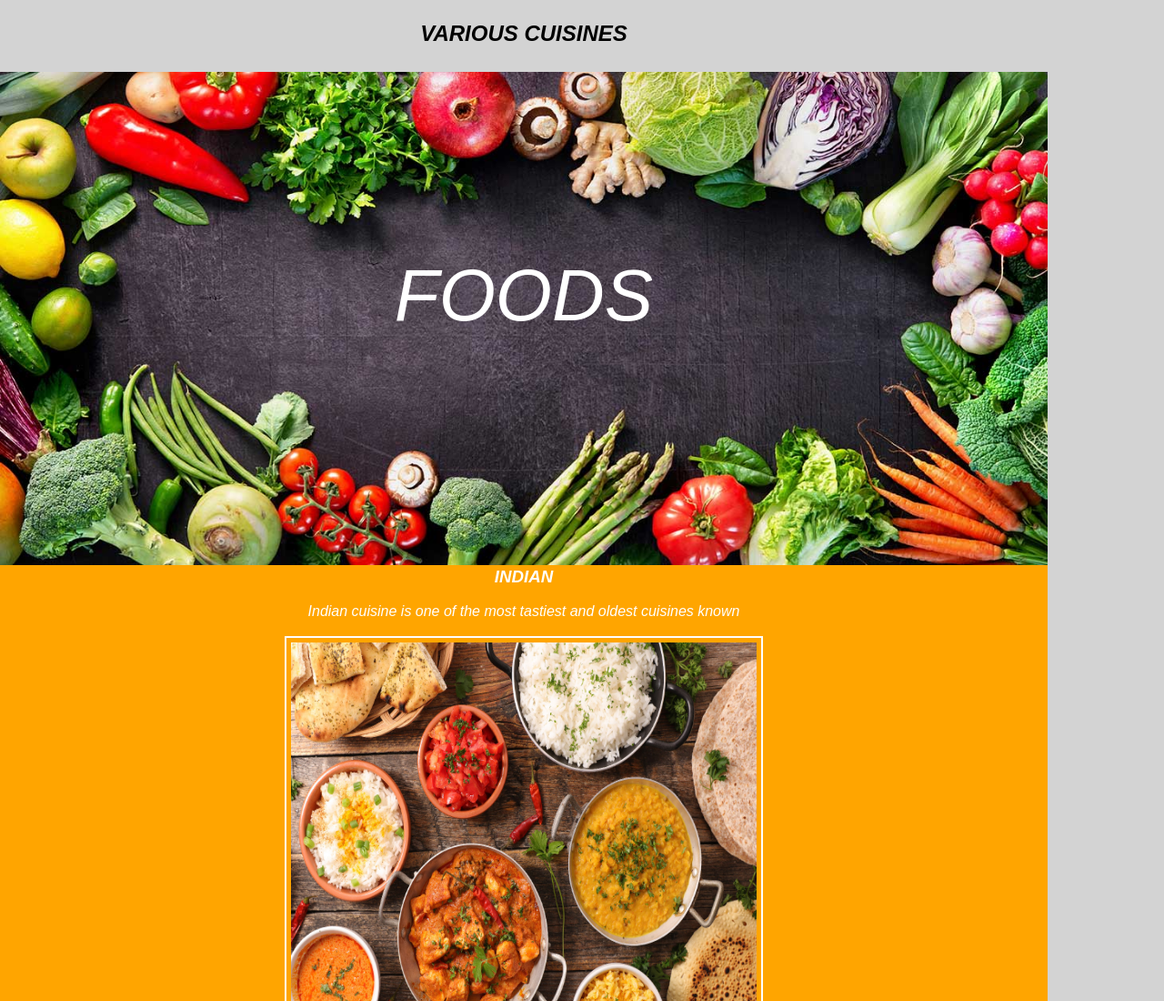
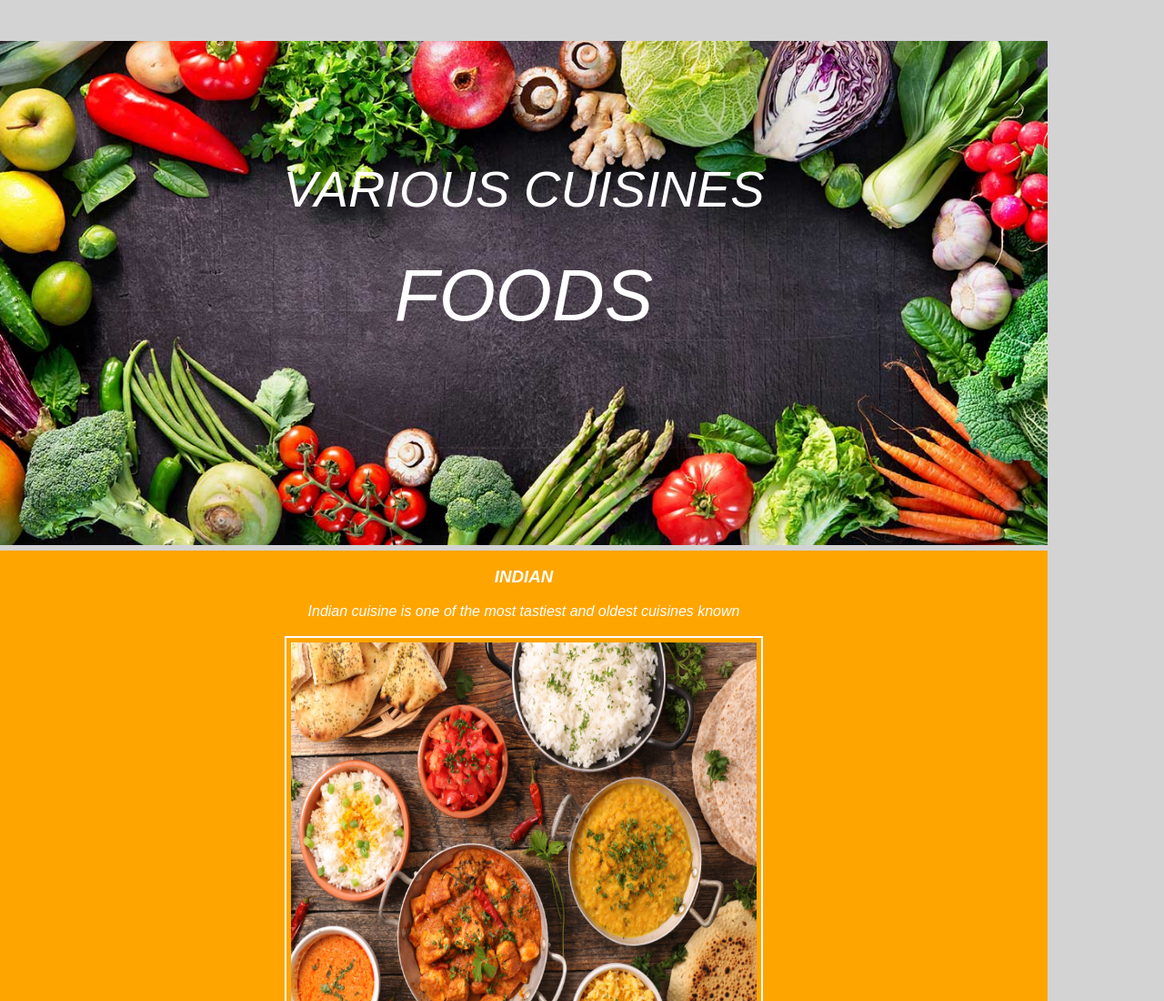
Before and after one commit to Neelakandan-1306/DAY-1-TASK, a plain HTML site: page index.html in a window 1280 px wide. Shown: the top 1100 px of the page at 91% size. Drawn offline with Linux system fonts and the light colour scheme.

Commit message:
Update style.css

```diff
--- a/style.css
+++ b/style.css
@@ -28,7 +28,7 @@
         width: 90vw;
         margin-bottom: 6px;
     }
-    #sect1 #titlename{
+    #sect1 #titleName{
         height: 50vh;
         width: 30wh;
         padding-top: 100px;
```
